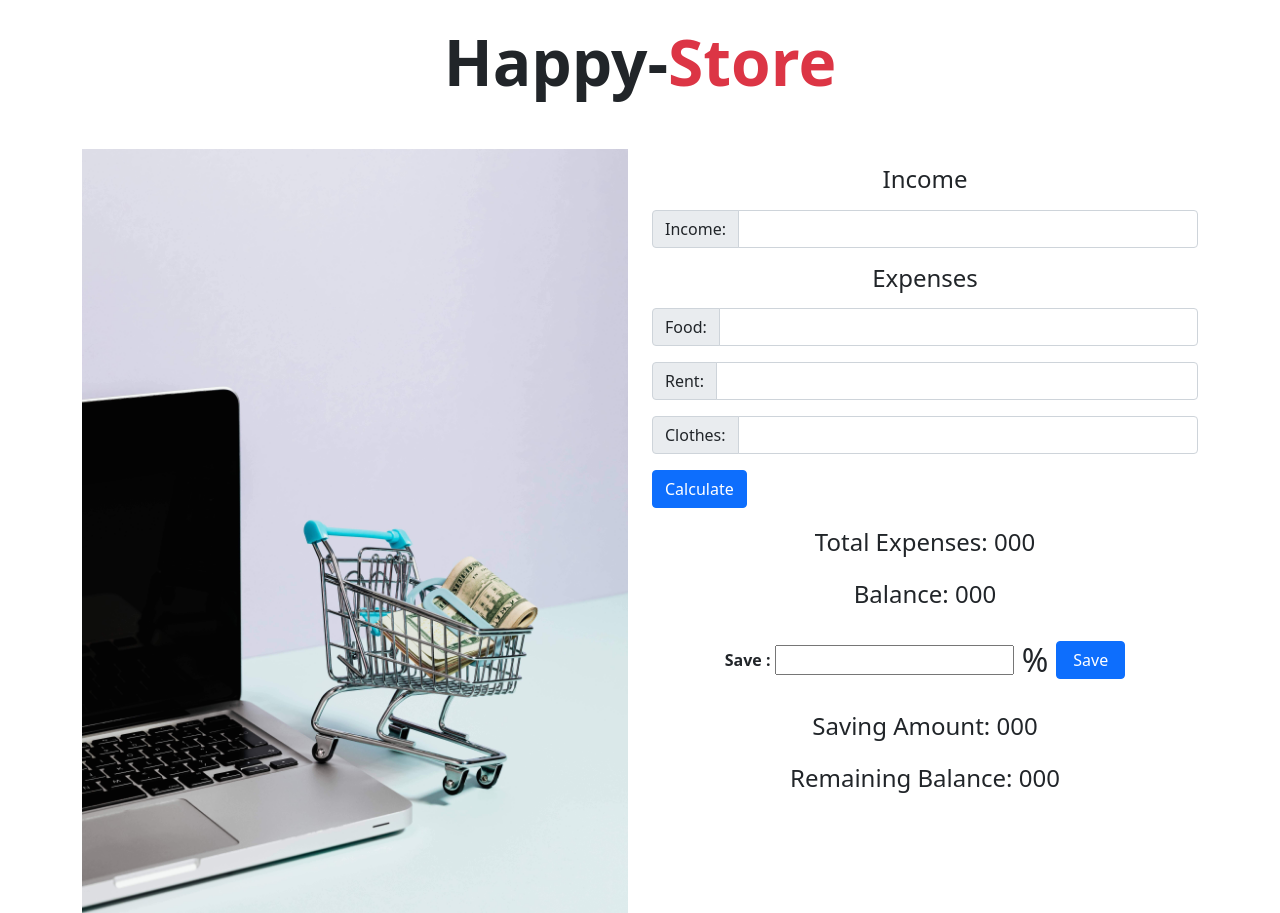
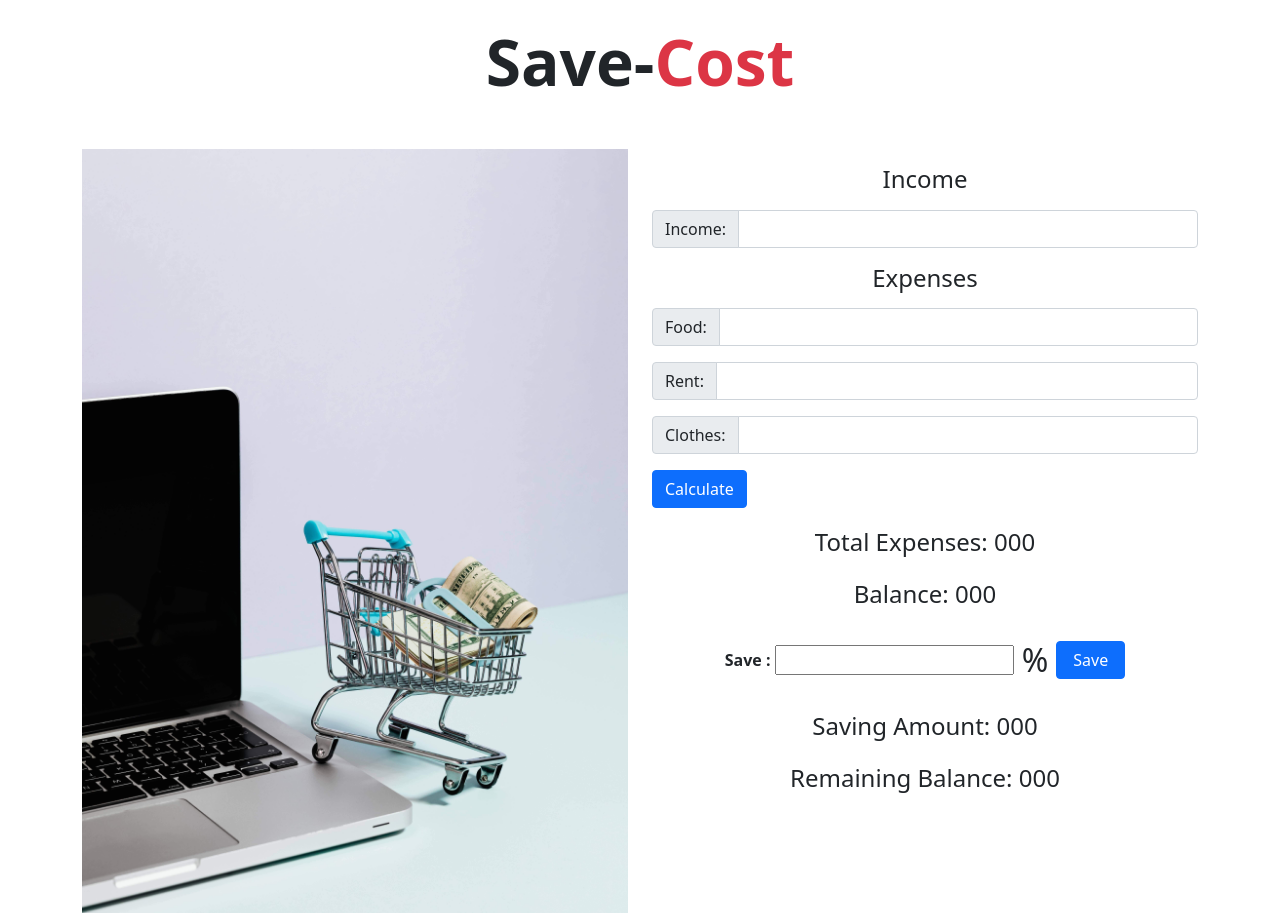
Before and after one commit to Raselshah/money-muster, a plain HTML site: page index.html in a window 1280 px wide. Shown: the top 913 px of the page. Drawn offline with nearby package versions, Linux system fonts and the light colour scheme.

Commit message:
heading title add

```diff
--- a/index.html
+++ b/index.html
@@ -5,7 +5,7 @@
     <meta charset="UTF-8" />
     <meta http-equiv="X-UA-Compatible" content="IE=edge" />
     <meta name="viewport" content="width=device-width, initial-scale=1.0" />
-    <title>Banking</title>
+    <title>saving-cost</title>
     <link href="https://cdn.jsdelivr.net/npm/bootstrap@5.0.2/dist/css/bootstrap.min.css" rel="stylesheet"
         integrity="sha384-EVSTQN3/azprG1Anm3QDgpJLIm9Nao0Yz1ztcQTwFspd3yD65VohhpuuCOmLASjC" crossorigin="anonymous" />
 </head>
@@ -15,7 +15,7 @@
         <!-- header title -->
 
         <h1 class="text-center mt-4 display-3 fw-bold">
-            Happy-<span class="text-danger">Store</span>
+            Save-<span class="text-danger">Cost</span>
         </h1>
     </header>
 
```
